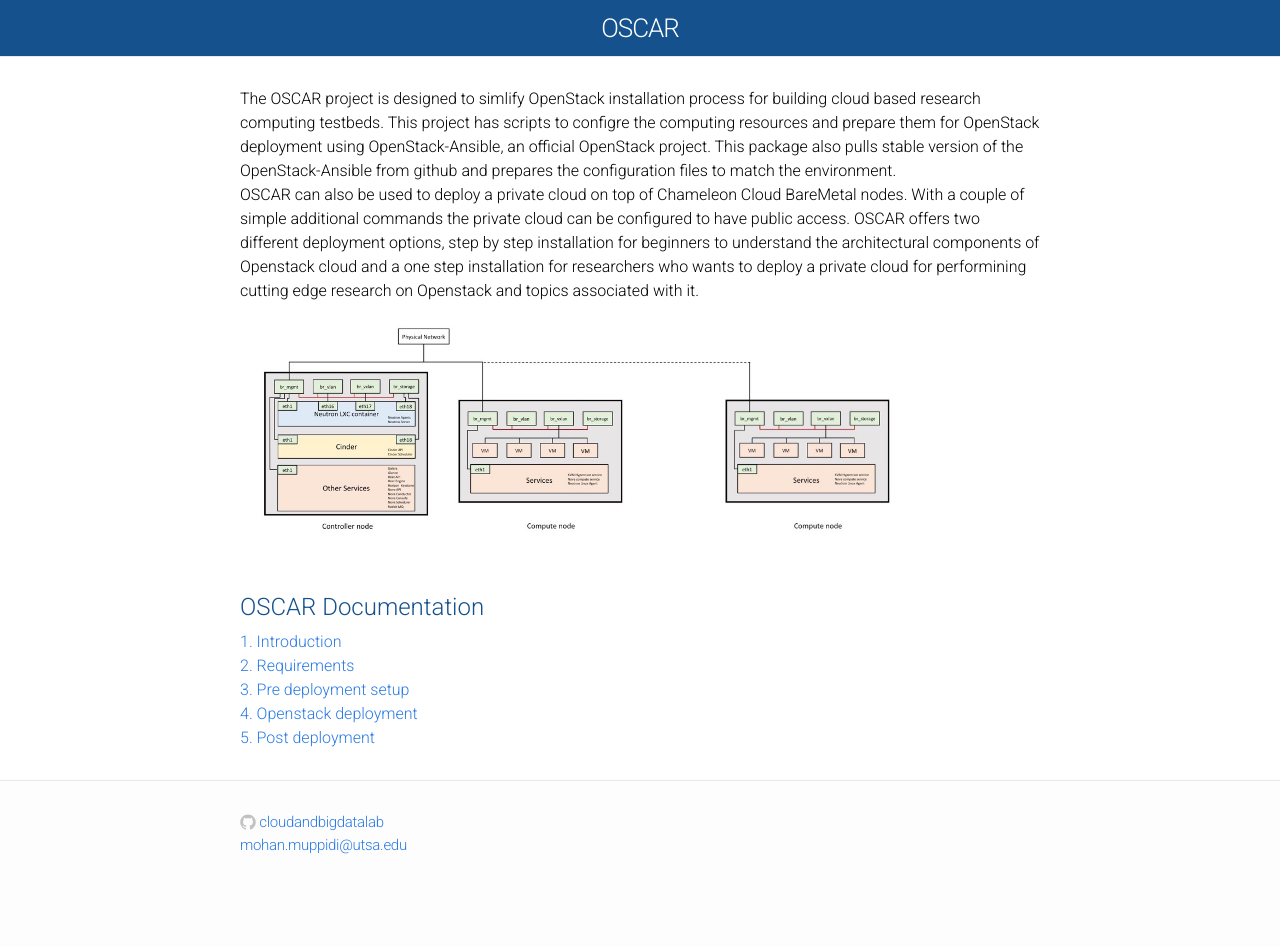
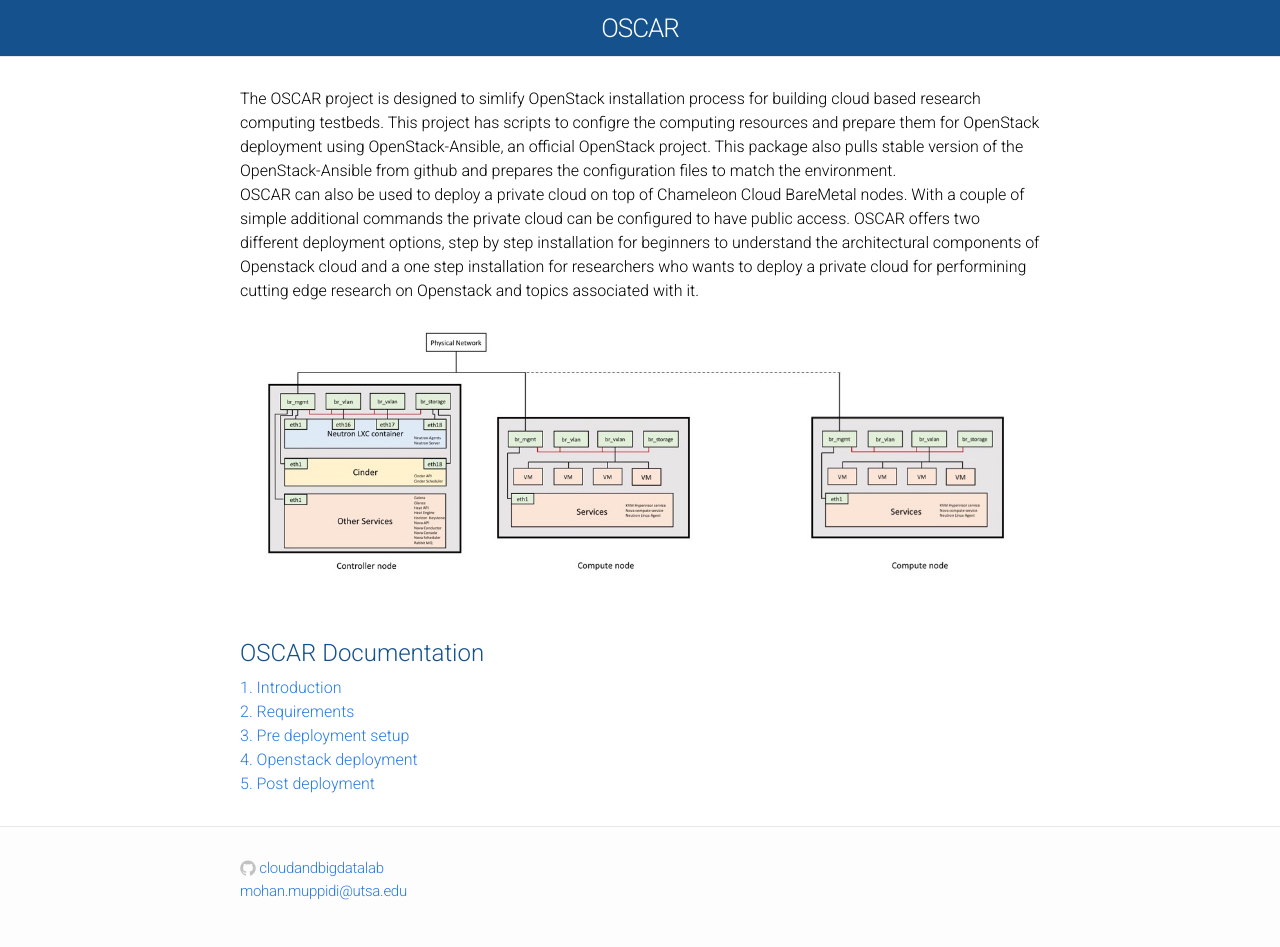
Before and after one commit to cloudandbigdatalab/OSCAR, a Jekyll site: the page built from index.html, in a window 1280 px wide. Built offline with Jekyll 4.4.1, drawn with Linux system fonts in a browser that asks for light colours; Markdown is read by kramdown in place of the engine named in the settings; before the commit the page ends 901 px from its top, so only the background shows below that.

Commit message:
Update index.html

```diff
--- a/index.html
+++ b/index.html
@@ -13,7 +13,7 @@
 </div>
 
 <div>
-      <img src="https://github.com/cloudandbigdatalab/OSCAR/blob/gh-pages/assets/figures/Slide7.jpg?raw=True" width="85%">
+      <img src="https://github.com/cloudandbigdatalab/OSCAR/blob/gh-pages/assets/figures/Slide7.jpg?raw=True" width="100%">
       <!--<img src="https://github.com/cloudandbigdatalab/OSCAR/blob/gh-pages/assets/figures/Slide7.jpg?raw=True" width="100%">-->
 </div>
 
```
